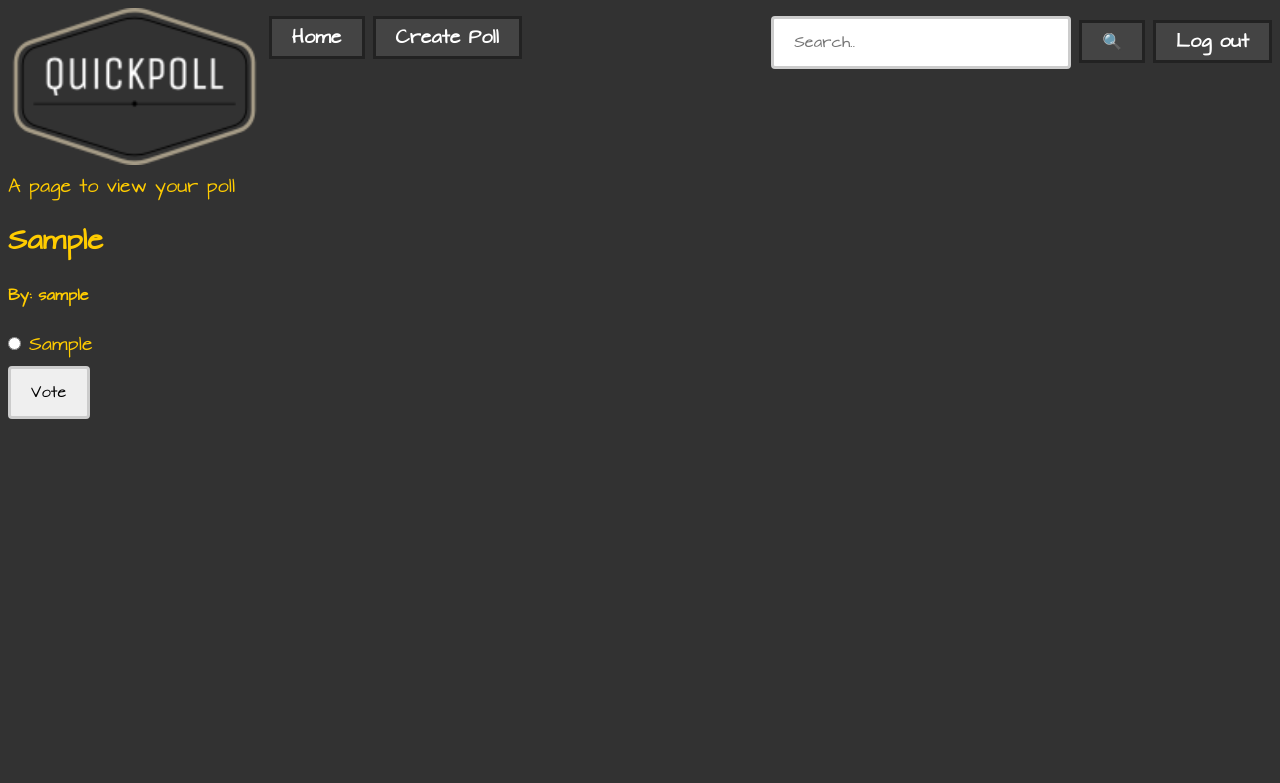
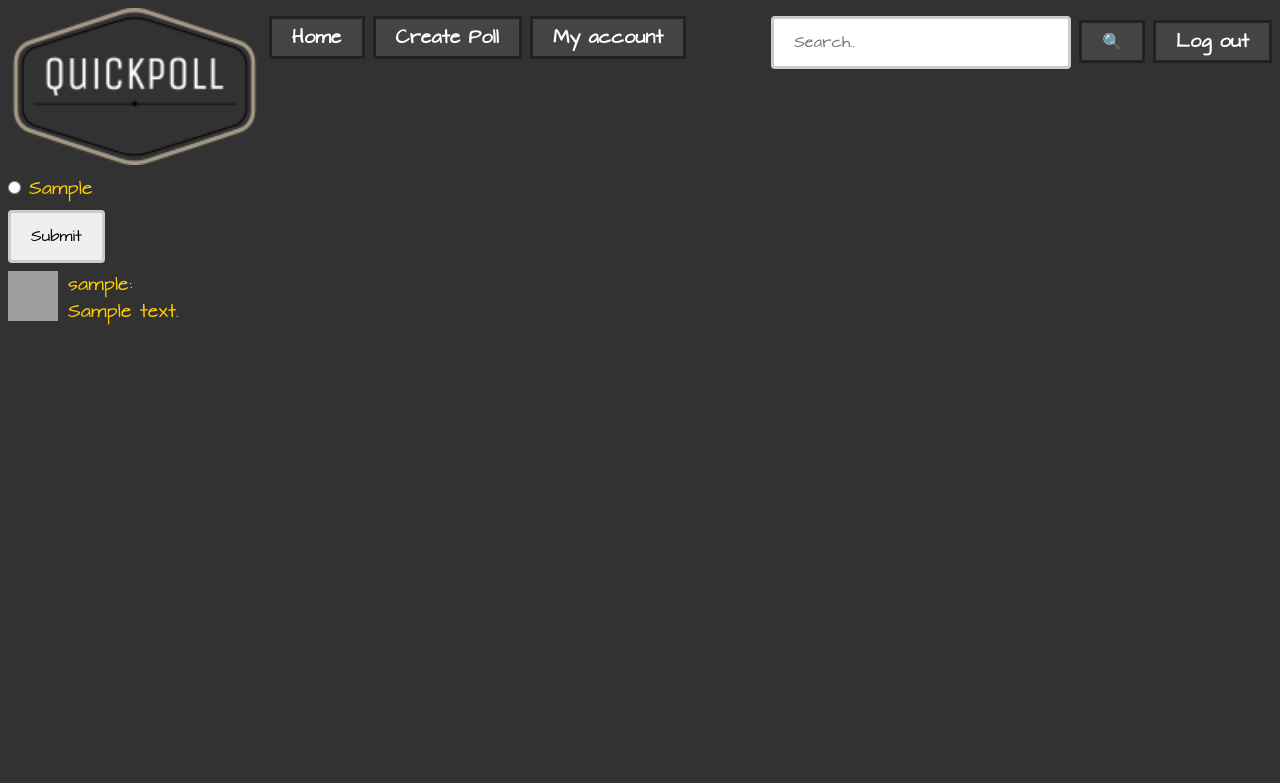
Before and after one commit to RaghadAb/Voting, a Django app: page /polls/showpoll/1/ in a window 1280 px wide. Shown: the top 783 px of the page. Run offline with Django 3.2, Linux system fonts and the light colour scheme; tables that the repository leaves empty hold one stand-in row (values such as "Sample post"); some libraries are stand-ins or nearby versions; grey boxes are pictures that could not be loaded.

Commit message:
myaccount

```diff
--- a/polls/urls.py
+++ b/polls/urls.py
@@ -17,7 +17,7 @@ urlpatterns = [
 	# url(r'^vote', views.vote, name='vote'),
 	# url(r'^results', views.results, name='results'),
 	url(r'^all_urls', views.all_urls, name='all_urls'),
-	url(r'^option/(?P<quickPoll_id>\d+)/', views.option_Number,name='option'),
+	url(r'^option/(?P<quickPoll_id>\d+)/', views.show_poll,name='showpoll'),
     url(r'^polls/(?P<quickPoll_id>\d+)/vote/', views.vote, name='vote'),
 	url(r'^test', views.TestView.as_view(), name='createpoll'),
 	url("voted/", views.my_voted_polls, name="my_voted_polls"),
--- a/polls/views.py
+++ b/polls/views.py
@@ -38,9 +38,15 @@ def createpoll(request):
 	return render(request,'createpoll.html', { 'form': form })#combines the template with the dictionary
 
 def show_poll(request, poll_id):
-	poll = get_object_or_404(Poll, id=poll_id)
-	return render(request,'show_poll.html', { 'poll': poll })
+	option=Poll.objects.get(id=poll_id)
+	comments = Comments.objects.filter(poll=poll_id)
 
+	if request.method=="POST":
+		print("It's submitted!")
+		print(request.POST)
+
+	context={'option':option, 'comments':comments}
+	return render(request,'show_poll.html',context)
 def myaccount(request):
 	return render(request,'myaccount.html')
 
@@ -51,13 +57,13 @@ def mypolls(request):
 
 def search(request):
 	empty_query = False
-	search_query = request.GET.get("q")
+	search_query = request.GET.get("q") #q is any input which is passed in the search field, incase a query is passed it will be picked up, otherwise it is left alone
 	_filter = request.GET.get("filter")
 	if search_query == None or len(search_query.strip()) == 0:
 		empty_query = True
 		polls = []
 	else:
-		polls = Poll.objects.filter(form__icontains=search_query)
+		polls = Poll.objects.filter(form__icontains=search_query) #filtering the word which has been used to search for a poll
 		if not _filter or _filter == "recent":
 			polls = polls.order_by('-created_at')
 		elif _filter == "popular":
@@ -96,16 +102,6 @@ def poll_results(request, poll_id):
 def all_urls(request):
 	return render(request,'all_urls.html')
 
-def option_Number(request, quickPoll_id):
-    option=Poll.objects.get(id=quickPoll_id)
-    comments = Comments.objects.filter(poll=quickPoll_id)
-
-    if request.method=="POST":
-        print("It's submitted!")
-        print(request.POST)
-
-    context={'option':option, 'comments':comments}
-    return render(request,'option_Number.html',context)
 
 def my_voted_polls(request):
 	polls = Poll.objects.filter(author=request.user, vote__voter__pk=request.user.id)
--- a/templates/createpoll.html
+++ b/templates/createpoll.html
@@ -5,7 +5,7 @@
 <head>
 	<link rel="stylesheet" type="text/css" href="{% static "css/styles.css"%}">
 	<script src="https://ajax.googleapis.com/ajax/libs/jquery/3.3.1/jquery.min.js"></script>
-	<script src="{% static "js/script.js"%}"></script>
+	<script src="{% static 'js/script.js'%}"></script>
 	<div id="header"></div>
 </head>
 <body>
--- a/templates/header.html
+++ b/templates/header.html
@@ -8,6 +8,10 @@
 
 		<form action="{% url 'polls:createpoll' %}" method="get" style="display:inline;">
 			<button type="submit" style="margin-top: 8px;">Create Poll</button>
+		</form>
+
+		<form action="{% url 'polls:myaccount' %}" method="get" style="display:inline;">
+			<button type="submit" style="margin-top: 8px;">My account</button>
 		</form>
 
 		<div style="float:right;">
--- a/templates/myaccount.html
+++ b/templates/myaccount.html
@@ -12,3 +12,5 @@ A page to view your account
 <h3><a href="{% url 'polls:my_voted_polls' %}">My Voted Polls</a></h3>
 
 </body>
+
+<!-- you need a button to access myaccount -->
--- a/templates/mypolls.html
+++ b/templates/mypolls.html
@@ -6,7 +6,6 @@
 	<div id="header"></div>
 </head>
 <body>
-A page to view your polls
 
 <ul>
     {% for poll in polls %}
--- a/templates/search.html
+++ b/templates/search.html
@@ -15,7 +15,7 @@
 
 	<form url="{% url 'polls:search' %}" method="get">
 		<input name="q" value="{{ request.GET.q }}" type="hidden" />
-		<select name="filter">
+		<select name="filter"> <!--GET request is fired here, where request.GET.q is the input search, this allows for previously searched key words to appear -->
 			<option value="recent"
 				{% if request.GET.filter == 'selected' %}{{ 'selected' }}{% endif %}
 			>Most Recent</option>
--- a/templates/show_poll.html
+++ b/templates/show_poll.html
@@ -1,29 +1,27 @@
 {% load staticfiles %}
-{% load account %}
-
 <head>
-	<link rel="stylesheet" type="text/css" href="{% static "css/styles.css"%}">
-	<script src="https://ajax.googleapis.com/ajax/libs/jquery/3.3.1/jquery.min.js"></script>
-	<script src="{% static "js/script.js"%}"></script>
-	<div id="header"></div>
+    <link rel="stylesheet" type="text/css" href="{% static "css/styles.css"%}">
+    <script src="https://ajax.googleapis.com/ajax/libs/jquery/3.3.1/jquery.min.js"></script>
+    <script src="{% static "js/script.js"%}"></script>
+    <div id="header"></div>
 </head>
 <body>
-A page to view your poll
+    <form action="{% url 'polls:vote' option.id %}" method="post">
+        {% csrf_token %} <!-- this is for extra security -->
 
-<h2>{{ poll.form }}</h2>
-<h5>By: {% user_display poll.author %}</h5>
+        {% for choice in option.options_set.all %}
+        <input type="radio" name="choice" id="choice{{ forloop.counter }}" value="{{ choice.id }}" />
+        <label for="choice{{ forloop.counter }}">{{ choice.option }}</label><br />
+        {% endfor %}
 
-{% if error_message %}<p><strong>{{ error_message }}</strong></p>{% endif %}
+        <input type="submit" name="Vote">
 
-<form action="{% url 'polls:vote' poll.id %}" method="POST">
-	{% csrf_token %}
-	{% for option in poll.options_set.all %}
-		<input type="radio" name="option" id="option{{ forloop.counter }}" value="{{option.id}}" style="width: unset;">
-		<label for="option{{ forloop.counter }}">{{ option.option }}</label><br />
-	{% endfor %}
+        {% for comment in comments %}
+            <div>
+            <img src="https://msluxuryvip.com/wp-content/uploads/2018/06/medium-default-avatar.png" alt="Place Holder" style="display:inline;float:left;margin-right:10px;" height="50" width="50">
+            {{comment.author.username}}:</br>
+            {{comment.text}} </div>
+        {% endfor %}
 
-	<input type="submit" value="Vote" />
-
-</form>
-
+    </form>
 </body>
```
Also changed, not shown: templates/vote.html (+8 -0 lines).
